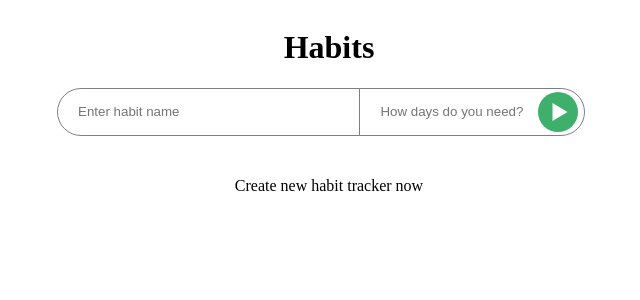
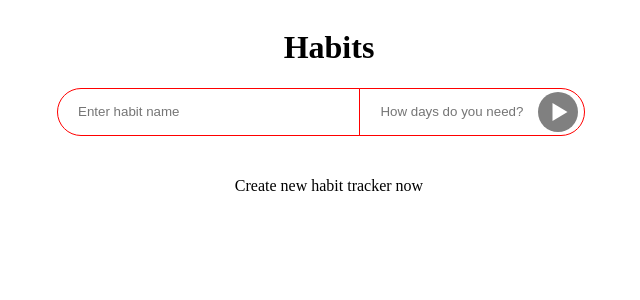
Before and after one commit to RomanPidlisnychyi/habits, a React (Create React App) app: page / in a window 1280 px wide. Shown: the top 300 px of the page, without its empty margins (311-951 px from the left). Built offline with nearby package versions, Linux system fonts and the light colour scheme.

Commit message:
validation rules

```diff
--- a/src/components/CreateTracker/CreateTracker.js
+++ b/src/components/CreateTracker/CreateTracker.js
@@ -8,15 +8,9 @@ export default function CreateTracker() {
 
   const [name, setName] = useState('');
   const [numberOfDays, setNumberOfDays] = useState('');
-  const [isInvalidDayInput, setIsInvalidDayInput] = useState(false);
 
   const handlerSubmit = e => {
     e.preventDefault();
-
-    if(!(parseInt(numberOfDays) + 1)) {
-      setIsInvalidDayInput(true);
-      return;
-    }
 
     dispatch(trackerActions.set({ name, numberOfDays }));
     setName('');
@@ -26,7 +20,7 @@ export default function CreateTracker() {
     <form className={styles.form} onSubmit={handlerSubmit}>
         <label className={styles.label}>
           <input
-            className={styles.input}
+            className={name ? styles.input : `${styles.input} ${styles.invalid}`}
             type="text"
             placeholder="Enter habit name"
             value={name}
@@ -35,19 +29,18 @@ export default function CreateTracker() {
         </label>
         <label className={styles.labelDay}>
           <input
-            className={isInvalidDayInput ? `${styles.inputDay} ${styles.invalid}` : styles.inputDay}
+            className={numberOfDays ? styles.inputDay : `${styles.inputDay} ${styles.invalid}`}
             type="text"
             placeholder="How days do you need?"
             value={numberOfDays}
             onChange={e => {
-              if(isInvalidDayInput) {
-                setIsInvalidDayInput(false);
+              if((parseInt(e.target.value)) || e.target.value === '') {
+                setNumberOfDays(e.target.value);
               }
-              setNumberOfDays(e.target.value);
             }}
           />
         </label>
-      <button className={styles.button} type="submit" disabled={!name} />
+      <button className={styles.button} type="submit" disabled={!name || !numberOfDays } />
     </form>
   );
 }
--- a/src/components/CreateTracker/CreateTracker.module.css
+++ b/src/components/CreateTracker/CreateTracker.module.css
@@ -60,5 +60,5 @@
 
 .button:disabled {
   cursor: initial;
-  background-color: #3faf6c;
+  background-color: grey;
 }
```
